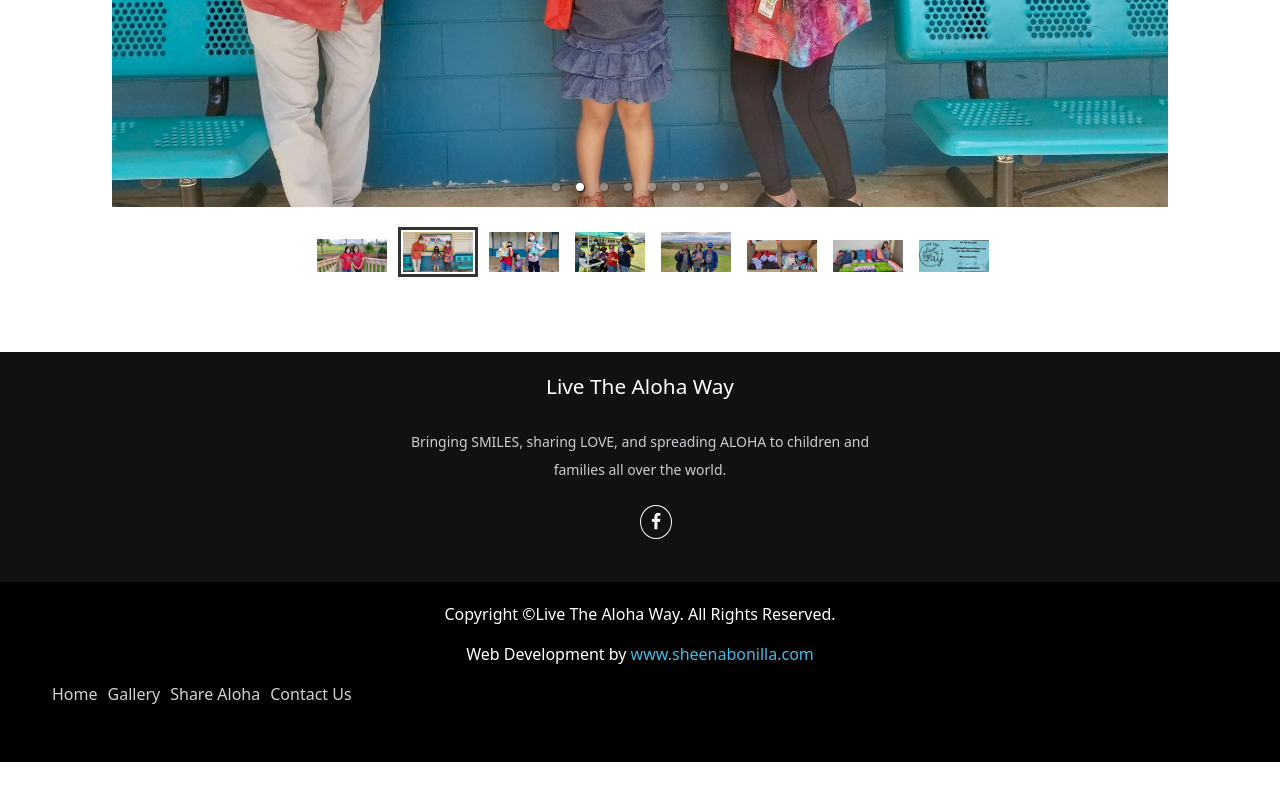
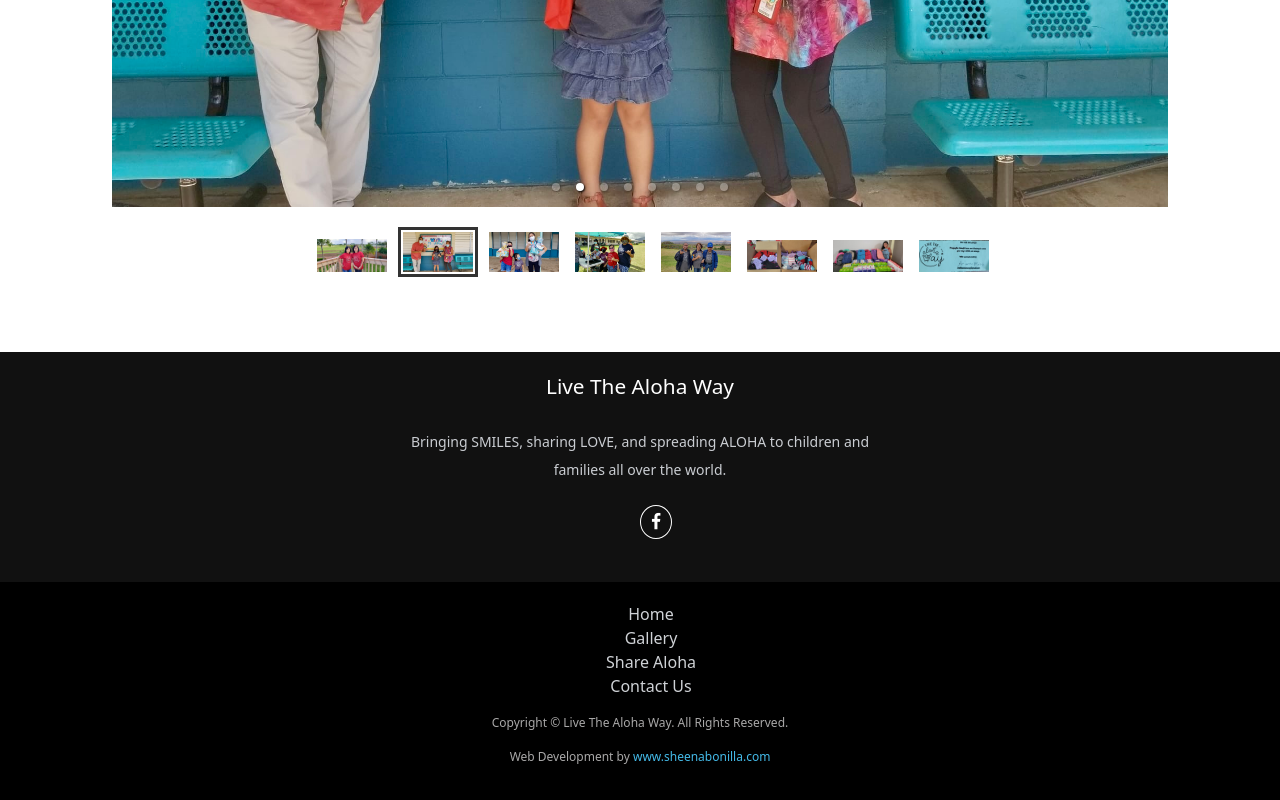
Before and after one commit to essbee808/live-the-aloha-way-frontend, a React (Create React App) app: page / in a window 1280 px wide. Shown: the part 939-1739 px from the top of the page. Before the commit the page ends 1701 px from the top, so only its background shows below. Built offline with nearby package versions, Linux system fonts and the light colour scheme.

Commit message:
Move and style p elements

```diff
--- a/src/components/Footer/Footer.jsx
+++ b/src/components/Footer/Footer.jsx
@@ -12,8 +12,6 @@ const Footer = () => {
             </ul>
         </div>
         <div className="footer-bottom">
-            <p>Copyright &copy;Live The Aloha Way. All Rights Reserved.</p>
-            <p>Web Development by <a href="https://www.sheenabonilla.com" target="_blank">www.sheenabonilla.com</a></p>
             <div className="footer-menu">
                 <ul className="f-menu">
                     <li><a href="/">Home</a></li>
@@ -22,6 +20,8 @@ const Footer = () => {
                     <li><a href="/contact">Contact Us</a></li>
                 </ul>
             </div>
+            <p>Copyright &copy; Live The Aloha Way. All Rights Reserved.</p>
+            <p>Web Development by <a href="https://www.sheenabonilla.com" target="_blank">www.sheenabonilla.com</a></p>
         </div>
     </footer>
     )
--- a/src/components/Footer/footer.css
+++ b/src/components/Footer/footer.css
@@ -79,13 +79,13 @@ footer {
 .footer-bottom p {
     display: block;
     text-align: center;
+    color: rgb(169, 168, 168);
+    font-size: 12px;
 }
-
-
 
 .footer-bottom p a {
     color: #44bae8;
-    font-size: 16px;
+    font-size: 12px;
     text-decoration: none;
 }
 
@@ -100,7 +100,7 @@ footer {
 }
 
 .footer-menu ul {
-    display: flex;
+    display: block;
 }
 
 .footer-menu ul li {
```
